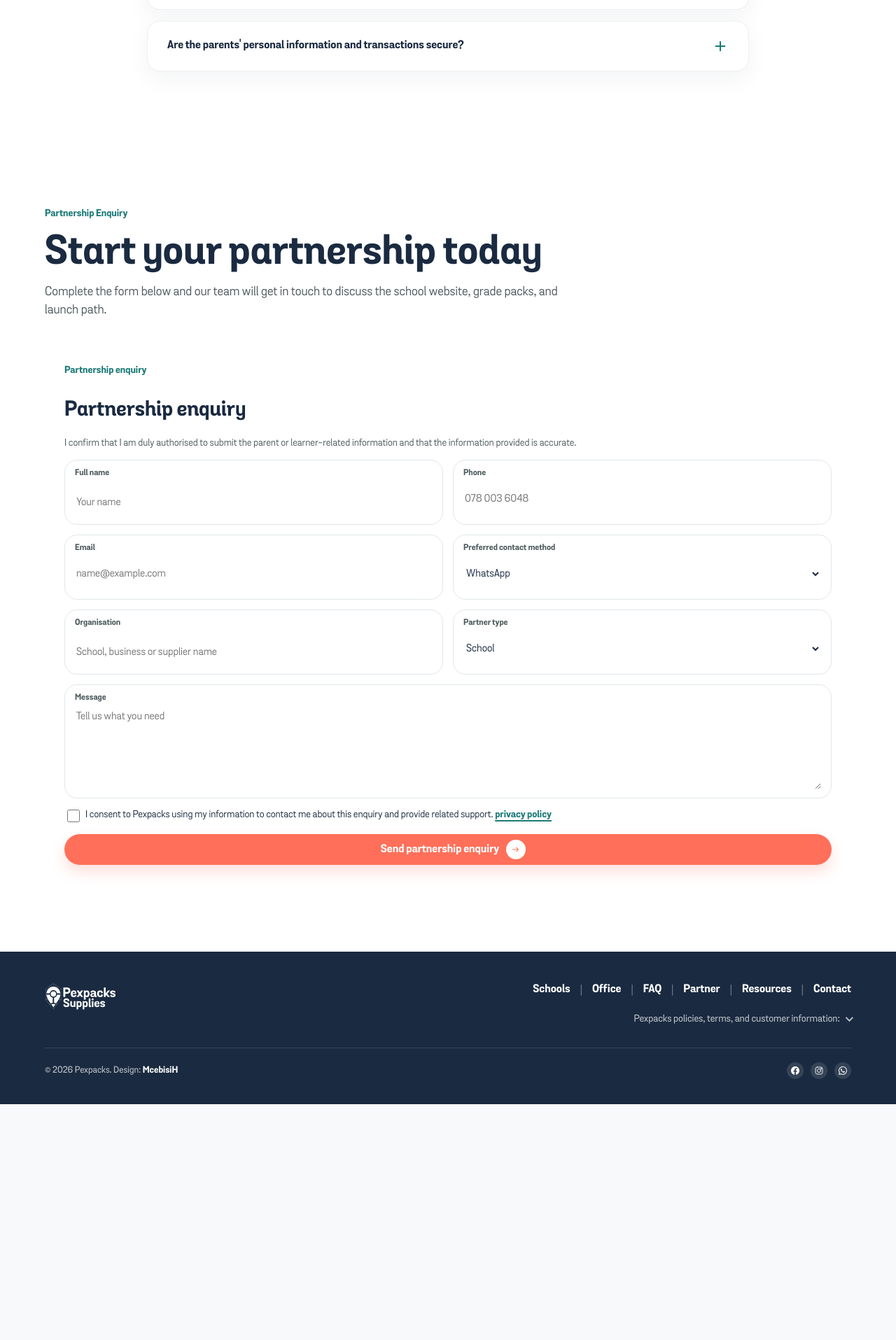
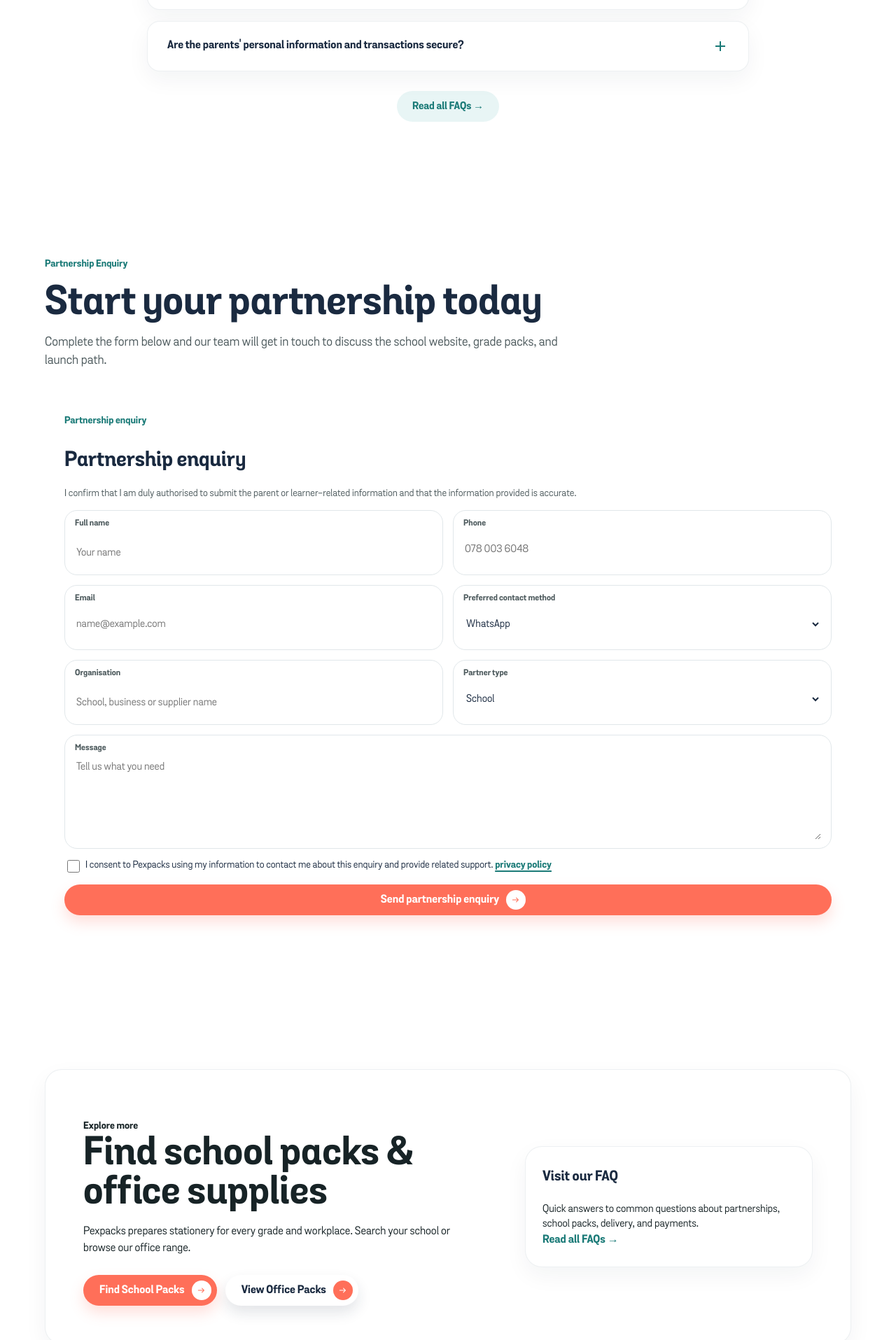
Before and after one commit to mcebisidesigner-spec/pexpacks-supplies, a Next.js app: page /partnership in a window 1280 px wide. Shown: the part 6629-8544 px from the top of the page at 70% size. Before the commit the page ends 8207 px from the top, so only its background shows below. Built offline with nearby package versions, Linux system fonts and the light colour scheme.

Commit message:
Add 'Read all FAQs' pills and splitBand section to partnership page
- Add 'Read all FAQs' link pill after FAQ sections on homepage, schools, order, and partnership pages
- Add splitBand section with contextual links at bottom of partnership page

```diff
--- a/app/partnership/page.tsx
+++ b/app/partnership/page.tsx
@@ -1,4 +1,5 @@
 import type { Metadata } from "next";
+import Link from "next/link";
 import { PartnerForm } from "@/components/forms/PartnerForm";
 import { Button } from "@/components/ui/Button";
 import { PageHero } from "@/components/marketing/PageHero";
@@ -281,6 +282,25 @@ export default function PartnerWithSchoolsPage() {
               </details>
             ))}
           </div>
+          <div style={{ textAlign: "center", marginTop: "28px" }}>
+            <Link
+              href="/faq"
+              style={{
+                display: "inline-flex",
+                alignItems: "center",
+                gap: "6px",
+                padding: "10px 22px",
+                borderRadius: "var(--radius-pill)",
+                background: "rgba(33, 158, 154, 0.1)",
+                color: "var(--pex-keppel)",
+                fontWeight: 800,
+                fontSize: "15px",
+                textDecoration: "none",
+              }}
+            >
+              Read all FAQs &rarr;
+            </Link>
+          </div>
         </div>
       </section>
 
@@ -294,6 +314,39 @@ export default function PartnerWithSchoolsPage() {
           <PartnerForm />
         </div>
       </section>
+
+      <section className={sectionStyles.section}>
+        <div className={sectionStyles.inner}>
+          <div className={sectionStyles.splitBand}>
+            <div>
+              <p className={sectionStyles.sectionEyebrow}>Explore more</p>
+              <h2>Find school packs &amp; office supplies</h2>
+              <p>
+                Pexpacks prepares stationery for every grade and workplace. Search your school or browse our office range.
+              </p>
+              <div className={sectionStyles.buttonRow}>
+                <Button href="/schools" variant="primary">Find School Packs</Button>
+                <Button href="/office" variant="white">View Office Packs</Button>
+              </div>
+            </div>
+            <div className={cardStyles.packCard}>
+              <div className={cardStyles.packCardHead}>
+                <h3 style={{ fontSize: "20px" }}>Visit our FAQ</h3>
+              </div>
+              <div className={cardStyles.packCardBody}>
+                <p className={cardStyles.packDescription}>
+                  Quick answers to common questions about partnerships, school packs, delivery, and payments.
+                </p>
+              </div>
+              <div className={cardStyles.packCardButtonWrap}>
+                <Link href="/faq" className={cardStyles.cardLink}>
+                  Read all FAQs &rarr;
+                </Link>
+              </div>
+            </div>
+          </div>
+        </div>
+      </section>
     </>
   );
 }
```
Also changed, not shown: app/order/page.tsx (+19 -0 lines), app/page.tsx (+19 -0 lines), app/schools/page.tsx (+19 -0 lines).
